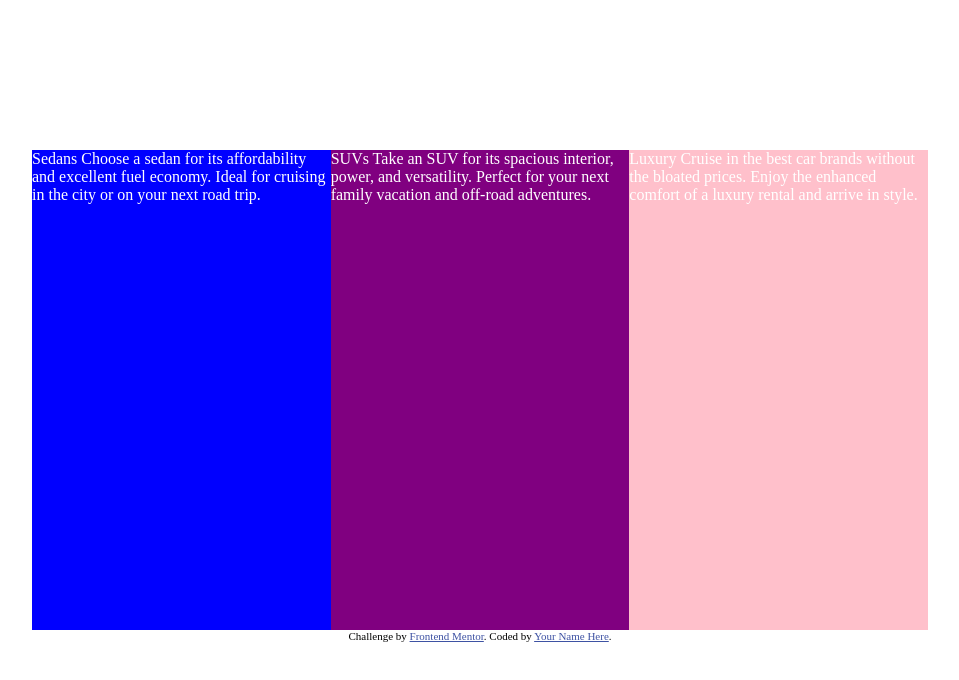
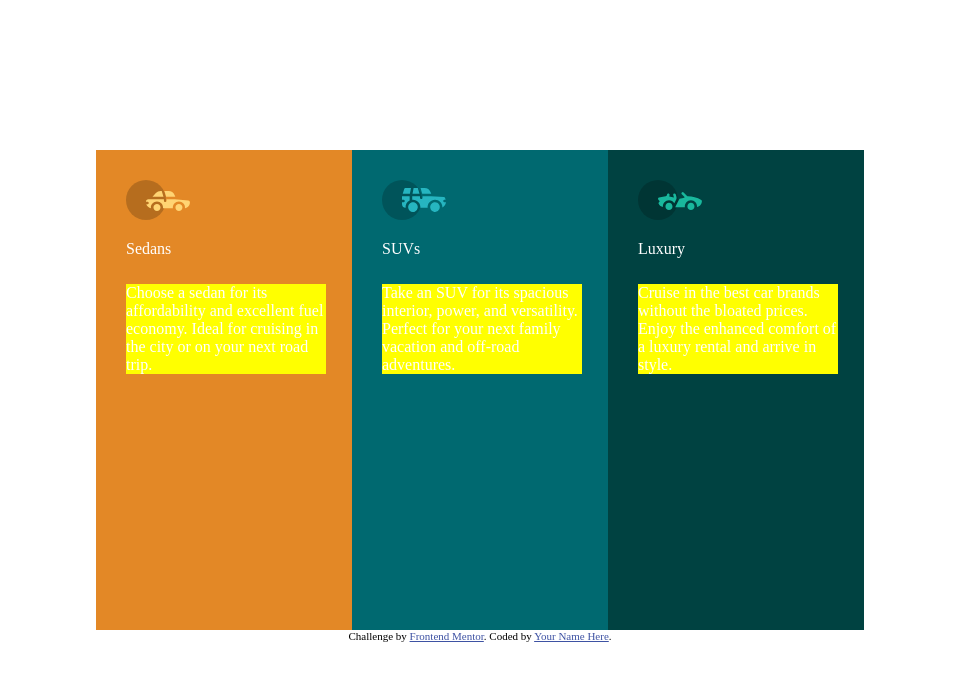
Before and after one commit to Kulani-commits/column-preview-card-component-main, a plain HTML site: page index.html in a window 1280 px wide. Shown: the whole page, without its empty margins (160-1119 px from the left). Drawn offline with Linux system fonts and the light colour scheme.

Commit message:
Add modifications to index and style

```diff
--- a/index.html
+++ b/index.html
@@ -18,26 +18,37 @@
   <div class="container">
 
     <div class="box sedan">
-      Sedans
+      <img src="images/icon-sedans.svg" alt="">
+      <span class="heading">Sedans</span><br>
+
+        <div class="content">
           Choose a sedan for its affordability and excellent fuel economy. Ideal for cruising in the city
           or on your next road trip.
         </div>
+
+      </div>
         <div class="box suv">
-          SUVs
+          <img src="images/icon-suvs.svg" alt="">
+            <span class="heading"> SUVs</span><br>
+
+            <div class="content">
               Take an SUV for its spacious interior, power, and versatility. Perfect for your next family vacation
               and off-road adventures.
             </div>
+
+        </div>
         <div class="box luxury">
-            Luxury
+            <img src="images/icon-luxury.svg" alt="">
+            <span class="heading">Luxury</span><br>
+            <div class="content">
               Cruise in the best car brands without the bloated prices. Enjoy the enhanced comfort of a luxury
               rental and arrive in style.
-        </div>
             </div>
 
 
 
-
-
+        </div>
+  </div>
 
   <div class="attribution">
     Challenge by <a href="https://www.frontendmentor.io?ref=challenge" target="_blank">Frontend Mentor</a>.
--- a/style.css
+++ b/style.css
@@ -7,7 +7,7 @@
   margin-left: auto;
   margin-right: auto;
   margin-top: 150px;
-  width: 70vw;
+  width: 60vw;
   height: 60vh;
   background-color: red;
   display: flex;
@@ -19,14 +19,31 @@
 
 .box{
   color: #fff;
+  position: relative;
 }
 
 .sedan{
-  background-color: blue;
+  background-color: hsl(31, 77%, 52%);
 }
 .suv{
-  background-color: purple;
+  background-color: hsl(184, 100%, 22%);
 }
 .luxury{
-  background-color: pink;
+  background-color: hsl(179, 100%, 13%);
 }
+img{
+  margin: 30px;
+}
+
+.heading {
+  position: absolute;
+  left: 30px;
+  top: 90px;
+  margin-bottom: 50px;
+}
+.content{
+  margin-left: 30px;
+  margin-top: 30px;
+  width: 200px;
+  background-color: yellow;
+}
```
Lines whose indentation alone changed are shown as unchanged.
